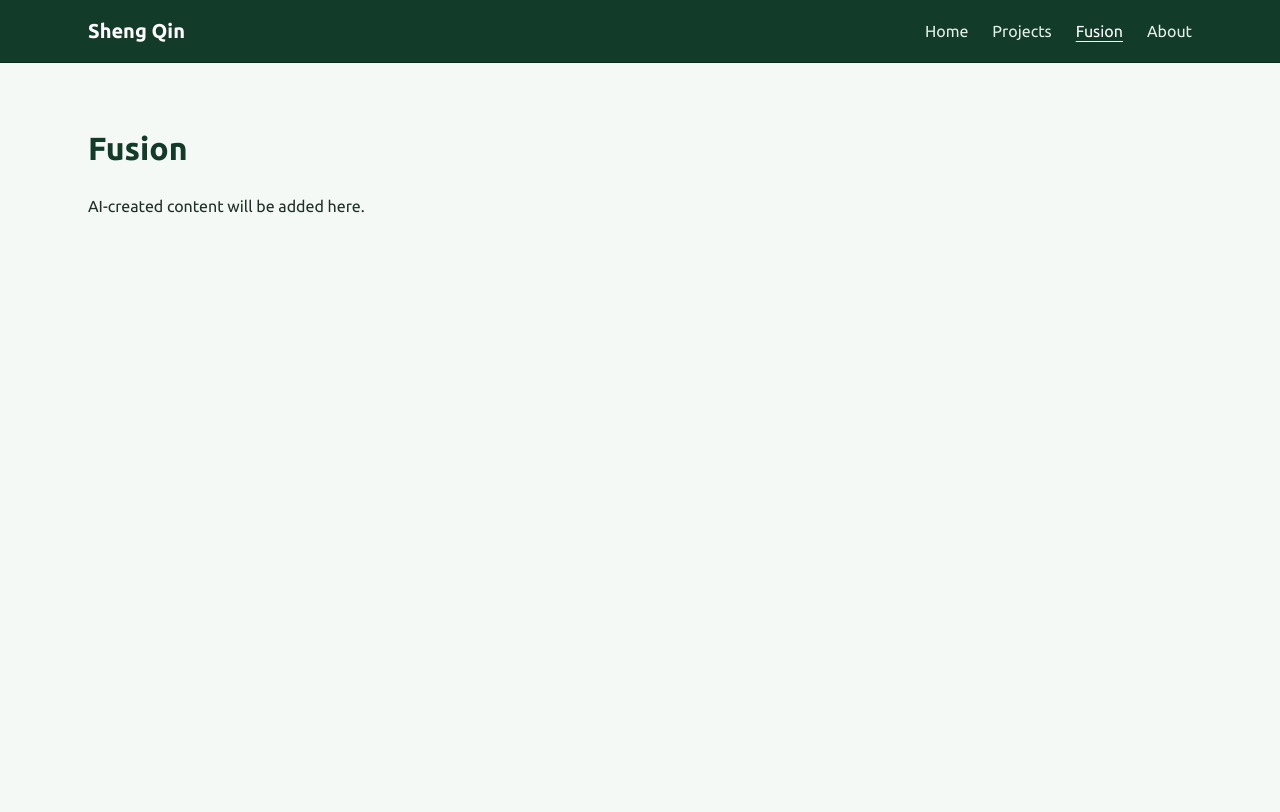
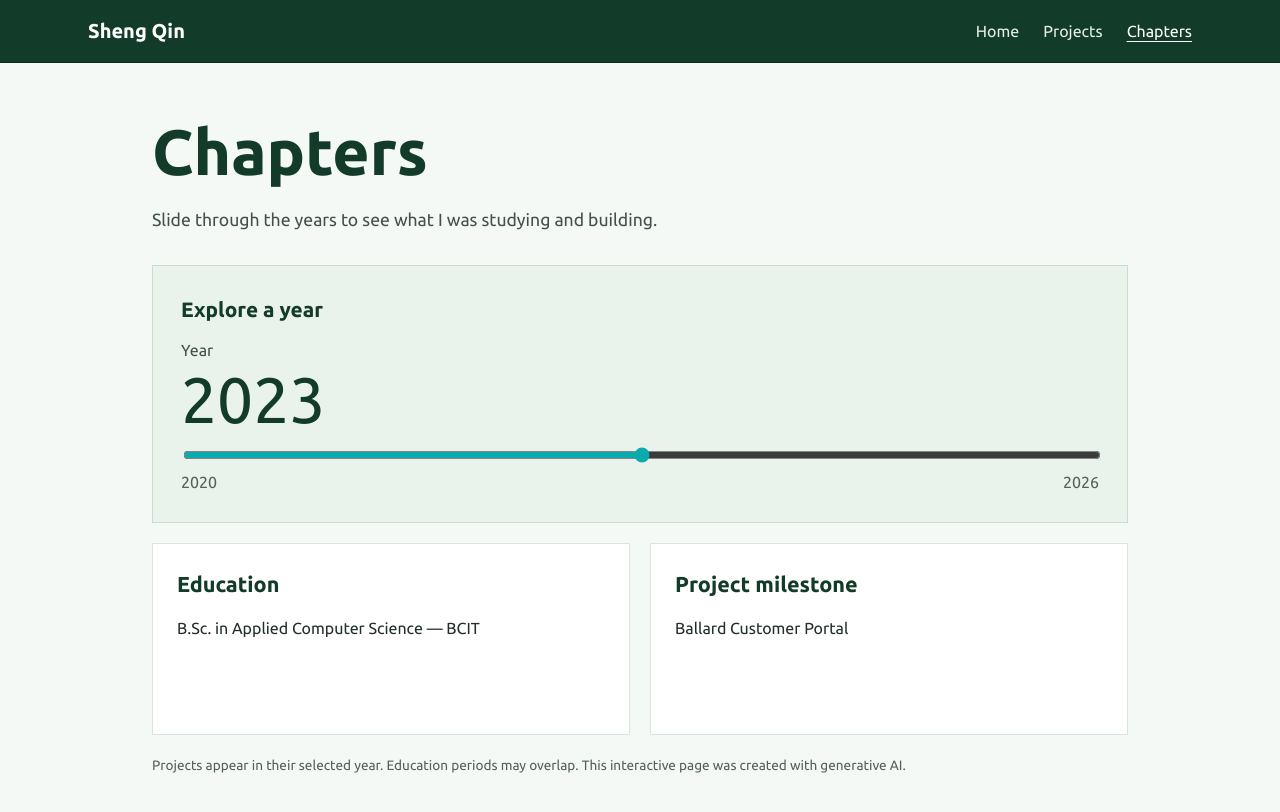
Before and after one commit to infiniwire/CS5610-P1, a plain HTML site: page fusion.html in a window 1280 px wide. Drawn offline with Linux system fonts and the light colour scheme.

Commit message:
Add Chapters timeline first version

```diff
--- /dev/null
+++ b/css/fusion.css
@@ -0,0 +1,104 @@
+.chapters-page {
+  max-width: 64rem;
+}
+
+.chapters-intro {
+  margin-bottom: 2rem;
+}
+
+.chapters-intro h1 {
+  margin: 0 0 0.5rem;
+  font-size: clamp(2.5rem, 6vw, 4rem);
+}
+
+.chapters-intro p {
+  margin: 0;
+  color: #415348;
+  font-size: 1.1rem;
+}
+
+.year-picker {
+  padding: 1.75rem;
+  background: #eaf2ec;
+  border: 1px solid #c9dece;
+}
+
+.year-picker h2 {
+  margin: 0 0 0.75rem;
+  color: #123b2a;
+  font-size: 1.3rem;
+}
+
+.year-picker label {
+  display: block;
+  color: #415348;
+}
+
+#selected-year {
+  display: block;
+  margin: 0.35rem 0 1rem;
+  color: #123b2a;
+  font-size: clamp(2.5rem, 7vw, 4rem);
+  line-height: 1;
+}
+
+#year-slider {
+  display: block;
+  width: 100%;
+  accent-color: #0babad;
+  cursor: pointer;
+}
+
+#year-slider:focus-visible {
+  outline: 2px solid #0babad;
+  outline-offset: 5px;
+}
+
+.year-scale {
+  display: flex;
+  justify-content: space-between;
+  margin-top: 0.4rem;
+  color: #526258;
+}
+
+.timeline-grid {
+  display: grid;
+  grid-template-columns: repeat(2, minmax(0, 1fr));
+  gap: 1.25rem;
+  margin-top: 1.25rem;
+}
+
+.timeline-card {
+  min-height: 12rem;
+  padding: 1.5rem;
+  background: #ffffff;
+  border: 1px solid #d8e5db;
+}
+
+.timeline-card h2 {
+  margin: 0 0 1rem;
+  color: #123b2a;
+  font-size: 1.35rem;
+}
+
+.timeline-list {
+  margin: 0;
+  padding: 0;
+  list-style: none;
+}
+
+.timeline-list li + li {
+  margin-top: 0.75rem;
+}
+
+.ai-note {
+  margin: 1.25rem 0 0;
+  color: #526258;
+  font-size: 0.85rem;
+}
+
+@media (max-width: 700px) {
+  .timeline-grid {
+    grid-template-columns: 1fr;
+  }
+}
--- a/fusion.html
+++ b/fusion.html
@@ -4,10 +4,12 @@
     <meta charset="UTF-8" />
     <meta name="viewport" content="width=device-width, initial-scale=1.0" />
     <meta name="author" content="Sheng Qin" />
-    <meta name="description" content="Fusion, an upcoming AI-created page for Sheng Qin's personal website." />
-    <title>Fusion | Sheng Qin</title>
+    <meta name="description" content="Explore Sheng Qin's education and projects year by year." />
+    <title>Chapters | Sheng Qin</title>
     <link rel="stylesheet" href="./css/style.css" />
+    <link rel="stylesheet" href="./css/fusion.css" />
     <script type="module" src="./js/main.js"></script>
+    <script type="module" src="./js/fusion.js"></script>
   </head>
   <body>
     <header class="site-header">
@@ -16,15 +18,44 @@
         <ul class="nav-list">
           <li><a class="nav-link" href="./index.html">Home</a></li>
           <li><a class="nav-link" href="./projects.html">Projects</a></li>
-          <li><a class="nav-link" href="./fusion.html" aria-current="page">Fusion</a></li>
-          <li><a class="nav-link" href="./index.html#about">About</a></li>
+          <li><a class="nav-link" href="./fusion.html" aria-current="page">Chapters</a></li>
         </ul>
       </nav>
     </header>
 
-    <main class="page-content">
-      <h1>Fusion</h1>
-      <p>AI-created content will be added here.</p>
+    <main class="page-content chapters-page">
+      <header class="chapters-intro">
+        <h1>Chapters</h1>
+        <p>Slide through the years to see what I was studying and building.</p>
+      </header>
+
+      <section class="year-picker" aria-labelledby="year-picker-heading">
+        <h2 id="year-picker-heading">Explore a year</h2>
+        <label for="year-slider">Year</label>
+        <output id="selected-year" for="year-slider" aria-live="polite">2023</output>
+        <input id="year-slider" type="range" min="2020" max="2026" step="1" value="2023" />
+        <div class="year-scale" aria-hidden="true">
+          <span>2020</span>
+          <span>2026</span>
+        </div>
+      </section>
+
+      <div class="timeline-grid">
+        <section class="timeline-card" aria-labelledby="education-heading">
+          <h2 id="education-heading">Education</h2>
+          <ul id="education-at-year" class="timeline-list">
+            <li>B.Sc. in Applied Computer Science — BCIT</li>
+          </ul>
+        </section>
+        <section class="timeline-card" aria-labelledby="project-heading">
+          <h2 id="project-heading">Project milestone</h2>
+          <ul id="projects-at-year" class="timeline-list">
+            <li>Ballard Customer Portal</li>
+          </ul>
+        </section>
+      </div>
+
+      <p class="ai-note">Projects appear in their selected year. Education periods may overlap. This interactive page was created with generative AI.</p>
     </main>
   </body>
 </html>
--- /dev/null
+++ b/js/fusion.js
@@ -0,0 +1,46 @@
+const yearSlider = document.querySelector("#year-slider");
+const selectedYear = document.querySelector("#selected-year");
+const educationList = document.querySelector("#education-at-year");
+const projectList = document.querySelector("#projects-at-year");
+
+const educationPeriods = [
+  { start: 2020, end: 2022, title: "Diploma in Computer Systems Technology — BCIT" },
+  { start: 2023, end: 2025, title: "B.Sc. in Applied Computer Science — BCIT" },
+  { start: 2025, end: 2027, title: "M.S. in Computer Science — Northeastern University" },
+];
+
+const projectMilestones = [
+  { year: 2020, title: "CST Calendar App" },
+  { year: 2021, title: "Java Calculator" },
+  { year: 2023, title: "Ballard Customer Portal" },
+  { year: 2024, title: "LENZ Photo Gallery" },
+  { year: 2025, title: "Order Entry and Sales Prediction" },
+];
+
+function showItems(list, titles, emptyMessage) {
+  list.replaceChildren();
+  const items = titles.length ? titles : [emptyMessage];
+
+  for (const title of items) {
+    const item = document.createElement("li");
+    item.textContent = title;
+    list.append(item);
+  }
+}
+
+function showYear() {
+  const year = Number(yearSlider.value);
+  const education = educationPeriods
+    .filter((entry) => entry.start <= year && year <= entry.end)
+    .map((entry) => entry.title);
+  const projects = projectMilestones
+    .filter((entry) => entry.year === year)
+    .map((entry) => entry.title);
+
+  selectedYear.value = String(year);
+  showItems(educationList, education, "No education entry for this year.");
+  showItems(projectList, projects, "No featured project for this year.");
+}
+
+yearSlider.addEventListener("input", showYear);
+showYear();
```
